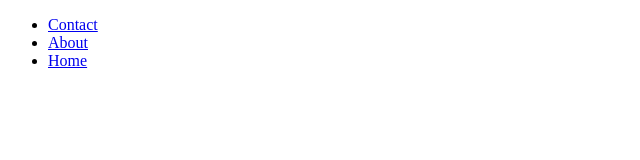
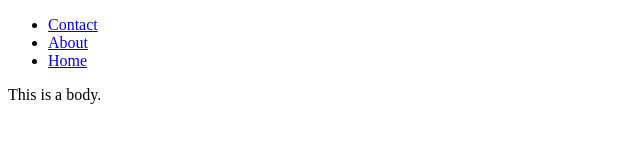
Before and after one commit to redsnow32/Brandon-s-Website, a plain HTML site: page contact.html in a window 1280 px wide. Shown: the full height of the page, 0-640 px from the left. Drawn offline with Linux system fonts and the light colour scheme.

Commit message:
contact html update

```diff
--- a/contact.html
+++ b/contact.html
@@ -6,3 +6,8 @@
   <li><a href="home.html">Home</a></li>
 
 </ul>
+
+<body>
+  This is a body.
+  </body>
+</body>
```
